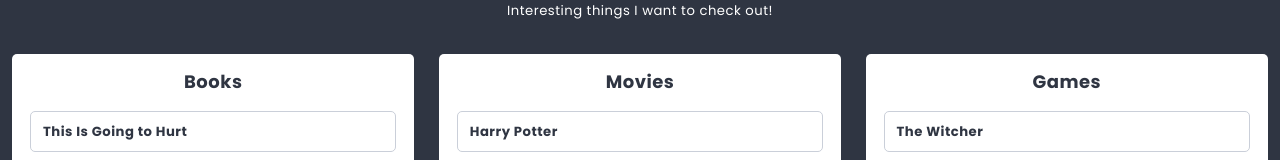
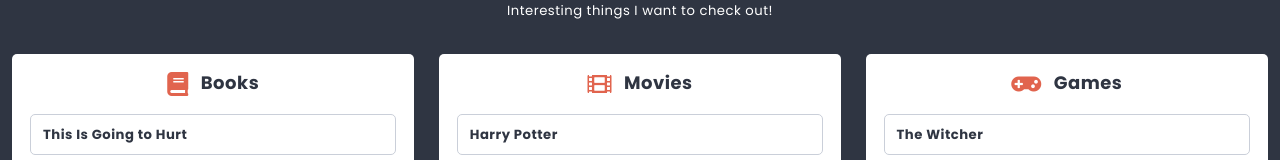
Before and after one commit to grzegorzmierzwa/to-do-list, a React app: page / in a window 1280 px wide. Shown: the part 378-538 px from the top of the page. Built offline with nearby package versions, Linux system fonts and the light colour scheme.

Commit message:
add icons

```diff
--- a/src/components/Column/Column.js
+++ b/src/components/Column/Column.js
@@ -2,8 +2,9 @@
 import styles from './Column.scss';
 import PropTypes from 'prop-types';
 import Card from '../Card/Card.js';
-import { settings } from '../../data/dataStore';
+import {settings, listData } from '../../data/dataStore';
 import Creator from '../Creator/Creator.js';
+import Icon from '../Icons/Icon.js';
 
 class Column extends React.Component {
   state = {
@@ -32,7 +33,7 @@
   render() {
     return (
       <section className={styles.component}>
-        <h3 className={styles.title}>{this.props.title}</h3>
+        <h3 className={styles.title}><span className={styles.icon}><Icon name={this.props.icon}/></span>{this.props.title}</h3>
         <div>
           {this.state.cards.map(({key, ...cardProps}) => (
             <Card  key={key} {...cardProps} />
```
